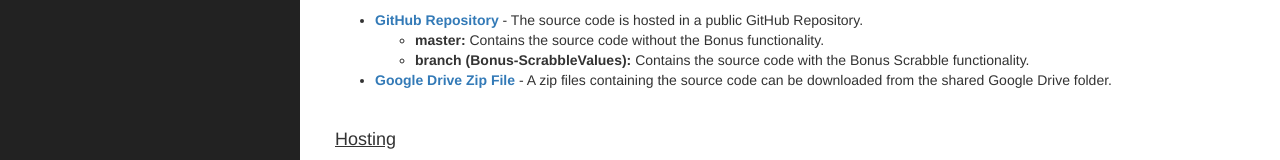
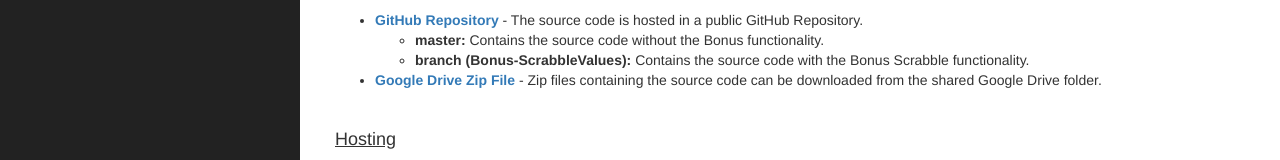
Before and after one commit to peterhdglenn/TA-Instruments-Codding-Assessment, an Angular app in the folder PeterGlenn.CodingAssessment/ClientApp/: page / in a window 1280 px wide. Shown: the part 329-489 px from the top of the page. Built offline with nearby package versions, Linux system fonts and the light colour scheme.

Commit message:
"A zip" to "Zip"

```diff
--- a/PeterGlenn.CodingAssessment/ClientApp/src/app/home/home.component.html
+++ b/PeterGlenn.CodingAssessment/ClientApp/src/app/home/home.component.html
@@ -17,7 +17,7 @@
     <li><strong>master: </strong> Contains the source code without the Bonus functionality.</li>
     <li><strong>branch (Bonus-ScrabbleValues): </strong> Contains the source code with the Bonus Scrabble functionality.</li>
   </ul>
-  <li><strong><a href="https://drive.google.com/open?id=1LdaBpZJuTBQDm6pQAqBlYXsTuT2M7C2y">Google Drive Zip File</a></strong> - A zip files containing the source code can be downloaded from the shared Google Drive folder.</li>
+  <li><strong><a href="https://drive.google.com/open?id=1LdaBpZJuTBQDm6pQAqBlYXsTuT2M7C2y">Google Drive Zip File</a></strong> - Zip files containing the source code can be downloaded from the shared Google Drive folder.</li>
 </ul>
 <br />
 <h4><u>Hosting</u></h4>
```
